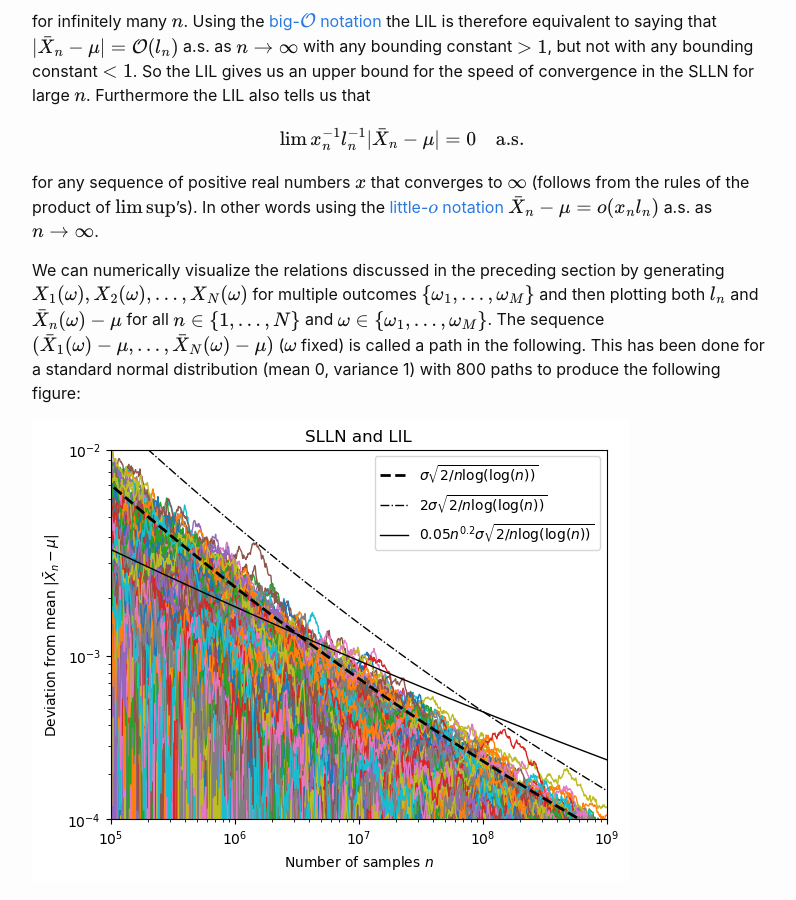
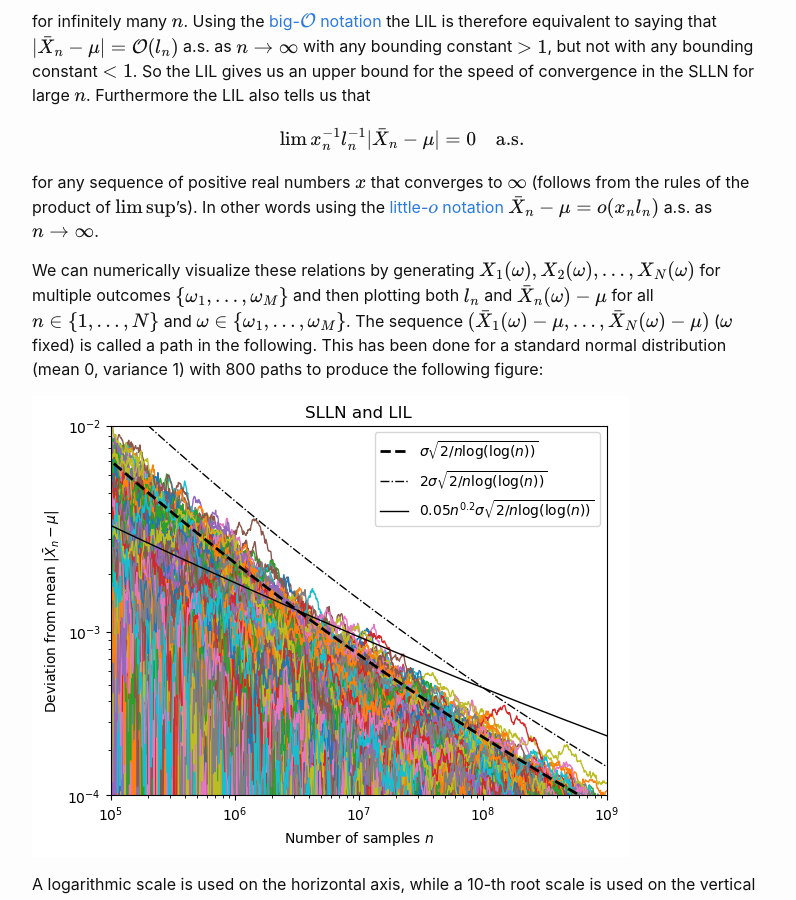
Before and after one commit to jd11111/jd11111.github.io, a Jekyll site: the page built from _posts/2023-05-22-SLLN_LIL.markdown, in a window 1280 px wide and 900 px high, scrolled down 1097 px. Shown: the whole window, without its empty margins (238-1034 px from the left). Built offline with Jekyll 4.4.1, drawn with Linux system fonts in a browser that asks for light colours.

Commit message:
Update 2023-05-22-SLLN_LIL.markdown

```diff
--- a/_posts/2023-05-22-SLLN_LIL.markdown
+++ b/_posts/2023-05-22-SLLN_LIL.markdown
@@ -51,7 +51,7 @@ Furthermore the LIL also tells us that
 for any sequence of positive real numbers $$x$$ that converges to $$\infty$$ (follows from the rules of the product of $$\limsup$$'s).
 In other words using the [little-$$o$$ notation](https://en.wikipedia.org/wiki/Big_O_notation#Little-o_notation) $$\bar{X}_n - \mu = o(x_n l_n) $$ a.s. as $$n \to \infty$$.
 
-We can numerically visualize the relations discussed in the preceding section by generating $$X_1( \omega), X_2 (\omega) , \dots , X_N (\omega)$$ for multiple outcomes $$\{ \omega_1, \dots, \omega_M \} $$ and then plotting both $$l_n$$ and $$\bar{X}_n(\omega) -\mu$$ for all $$n \in \{1 , \dots , N\}$$ and $$\omega \in \{ \omega_1, \dots, \omega_M \} $$.
+We can numerically visualize these relations by generating $$X_1( \omega), X_2 (\omega) , \dots , X_N (\omega)$$ for multiple outcomes $$\{ \omega_1, \dots, \omega_M \} $$ and then plotting both $$l_n$$ and $$\bar{X}_n(\omega) -\mu$$ for all $$n \in \{1 , \dots , N\}$$ and $$\omega \in \{ \omega_1, \dots, \omega_M \} $$.
 The sequence $$(\bar{X}_1(\omega) -\mu , \dots ,\bar{X}_N(\omega) -\mu)$$ ($$\omega$$ fixed) is called a path in the following.
 This has been done for a standard normal distribution (mean 0, variance 1) with 800 paths to produce the following figure:
 
```
